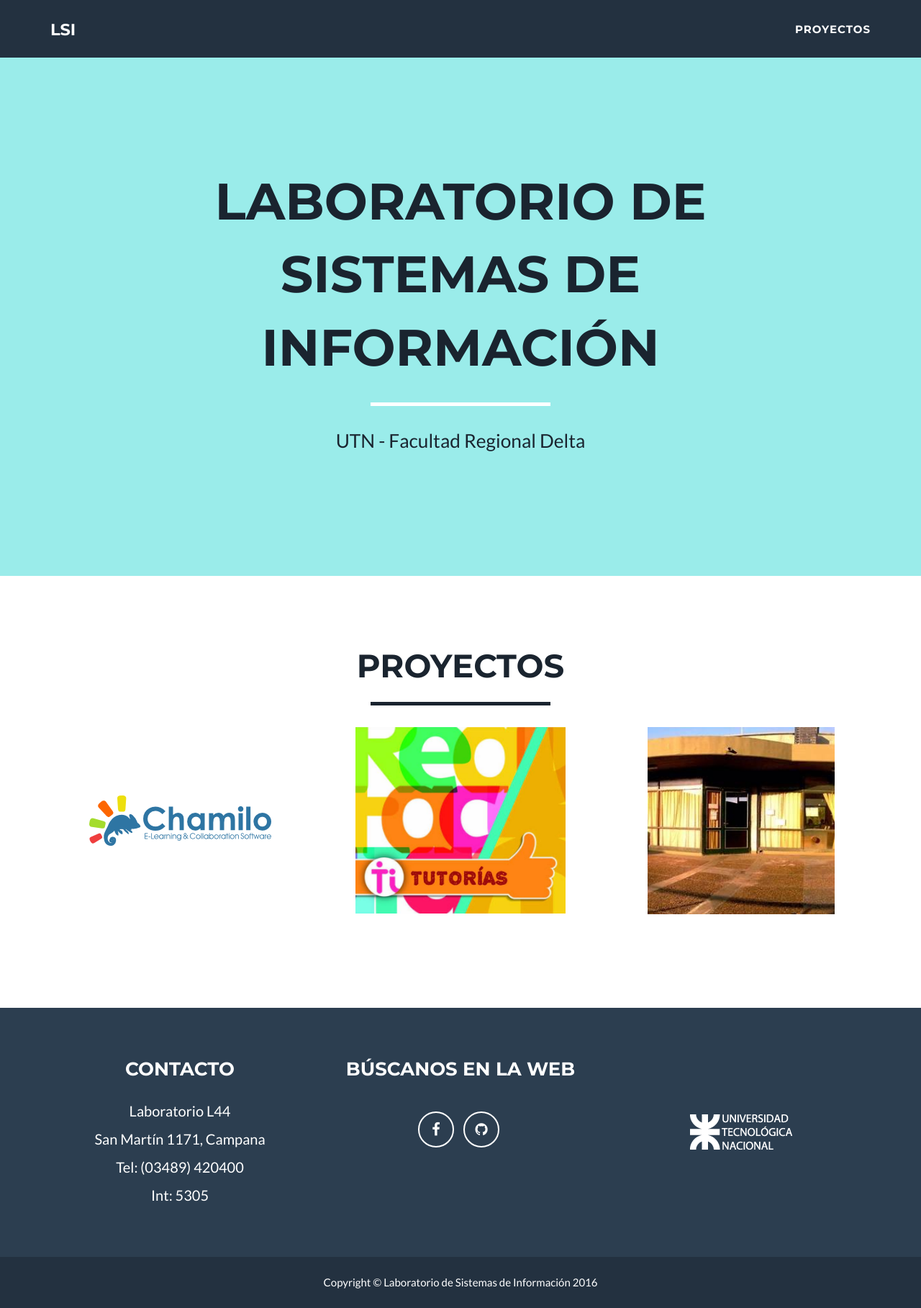
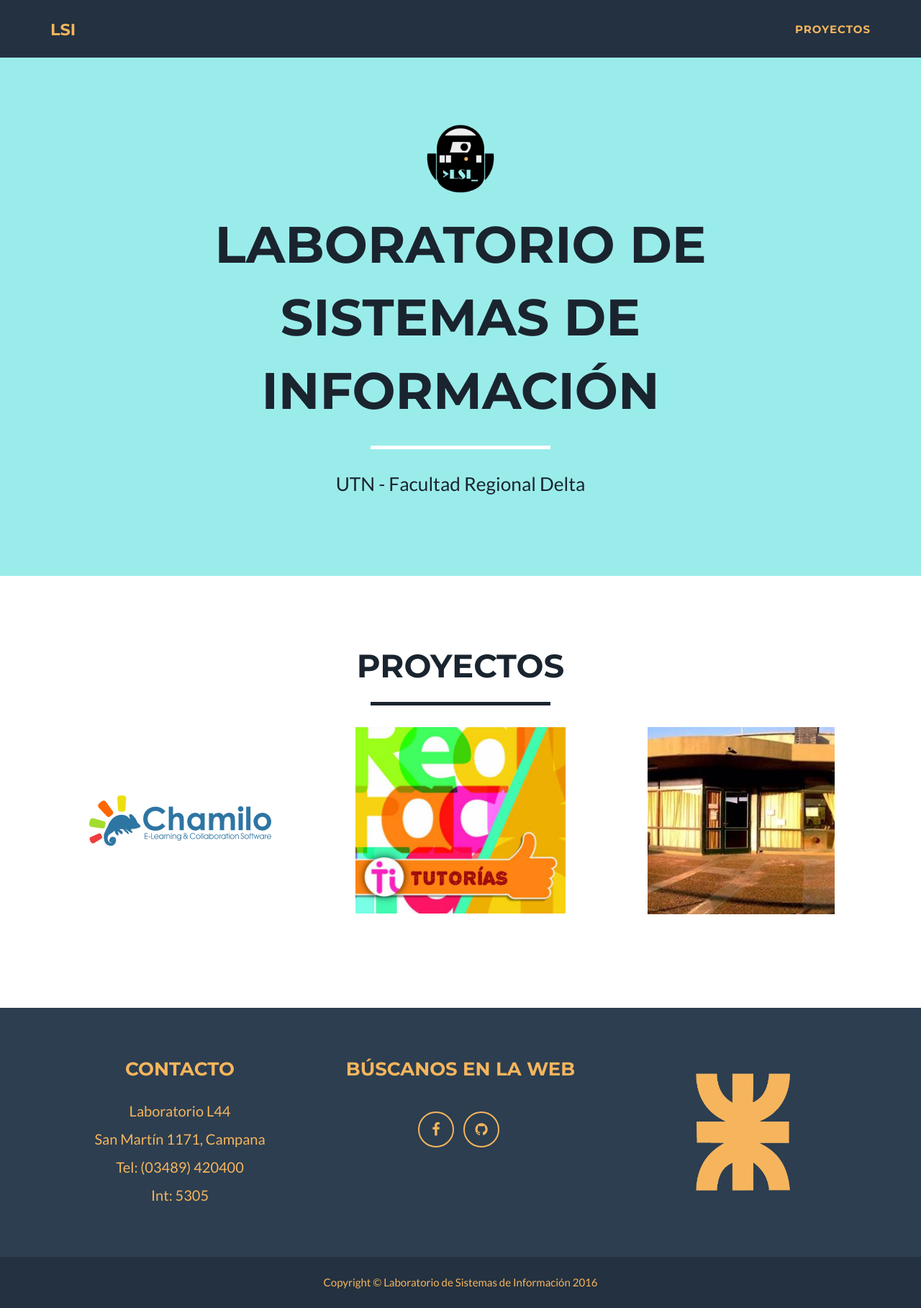
Before and after one commit to UTN-FRD/sitio-web, a plain HTML site: page index.html in a window 1280 px wide. Shown: the whole page at 72% size. Drawn offline with Linux system fonts and the light colour scheme.

Commit message:
Cambie colores

```diff
--- a/css/estilos-propios.css
+++ b/css/estilos-propios.css
@@ -103,10 +103,41 @@ header hr.power-off::after {
   align-self: center;
 }
 
+#utn-logo img{
+  height: 170px;
+}
+
 #copyright {
   text-align: center;
   width: 100%;
 }
+
+#logo img {
+  width: 100px;
+}
+
+
+.navbar-default .navbar-nav>li>a {
+    color: #f6b55d;
+}
+
+.navbar-default .navbar-brand {
+    color: #f6b55d;
+}
+
+
+footer {
+    color: #f6b55d;
+}
+
+.btn-outline {
+  color: #f6b55d;
+}
+.btn-social {
+      border: 2px solid #f6b55d;
+    }
+
+
 
 /* Responsive design */
 @media(max-width: 1200px) {
--- a/index.html
+++ b/index.html
@@ -86,6 +86,9 @@
             <div class="row">
                 <div class="col-lg-12">
                     <div class="intro-text">
+                        <div id="logo">
+                            <img src="img/portfolio/Logo_19.png">
+                        </div>
                         <span class="name">Laboratorio de Sistemas de Información</span>
                         <hr class="power-off">
                         <span class="skills">UTN - Facultad Regional Delta</span>
@@ -170,7 +173,10 @@
                         </ul>
                     </div>
                     <div id="footer-utn-logo" class="footer-col col-md-4">
-                        <img src="img/logo-utn.png">
+                        <div id="utn-logo">
+                            <img src="img/logo-utn-4.png">
+                        </div>
+
                     </div>
                 </div>
             </div>
```
Also changed, not shown: img/logo-utn-2.png (added), img/logo-utn-4.png (added), img/portfolio/Logo_14.png (added), img/portfolio/Logo_15.png (added), img/portfolio/Logo_16.png (added), img/portfolio/Logo_17.png (added), img/portfolio/Logo_18.png (added), img/portfolio/Logo_19.png (added).
